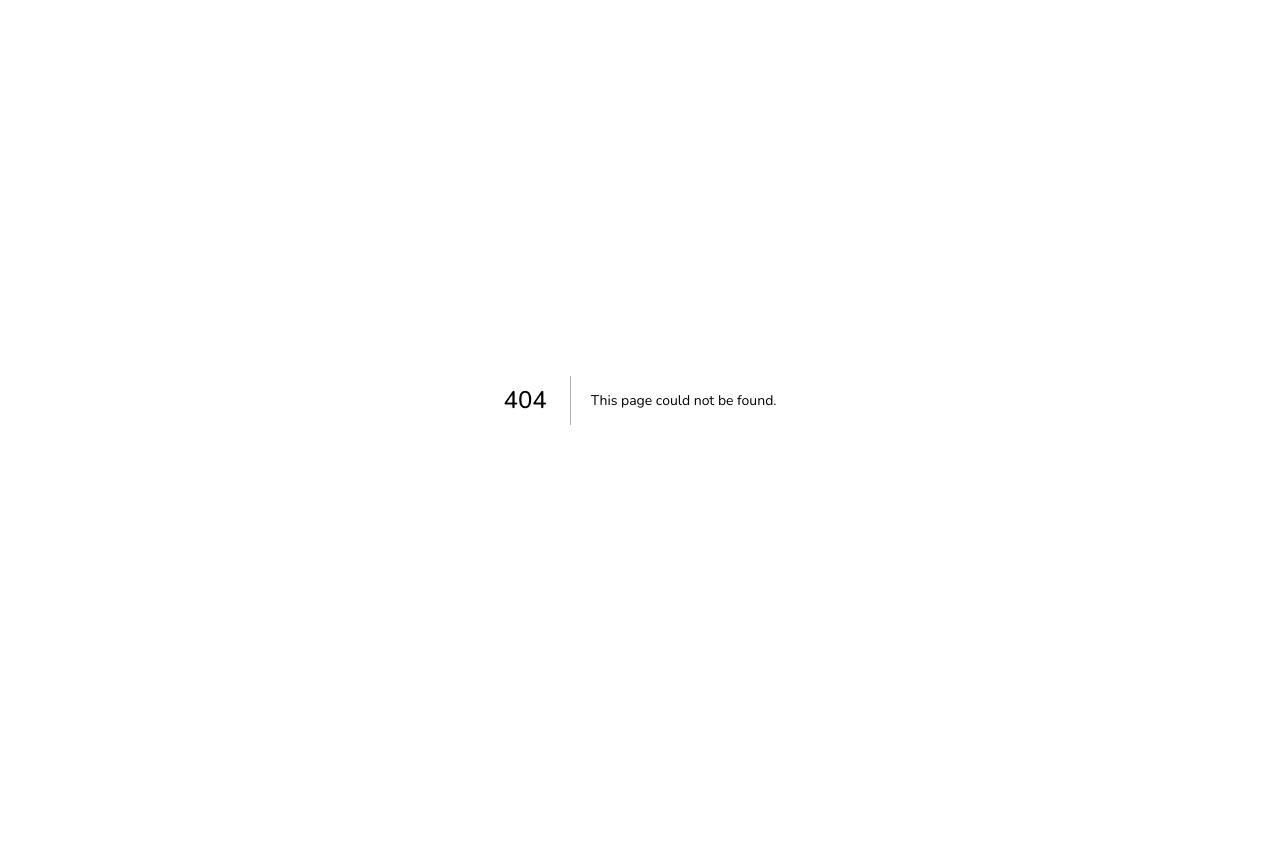
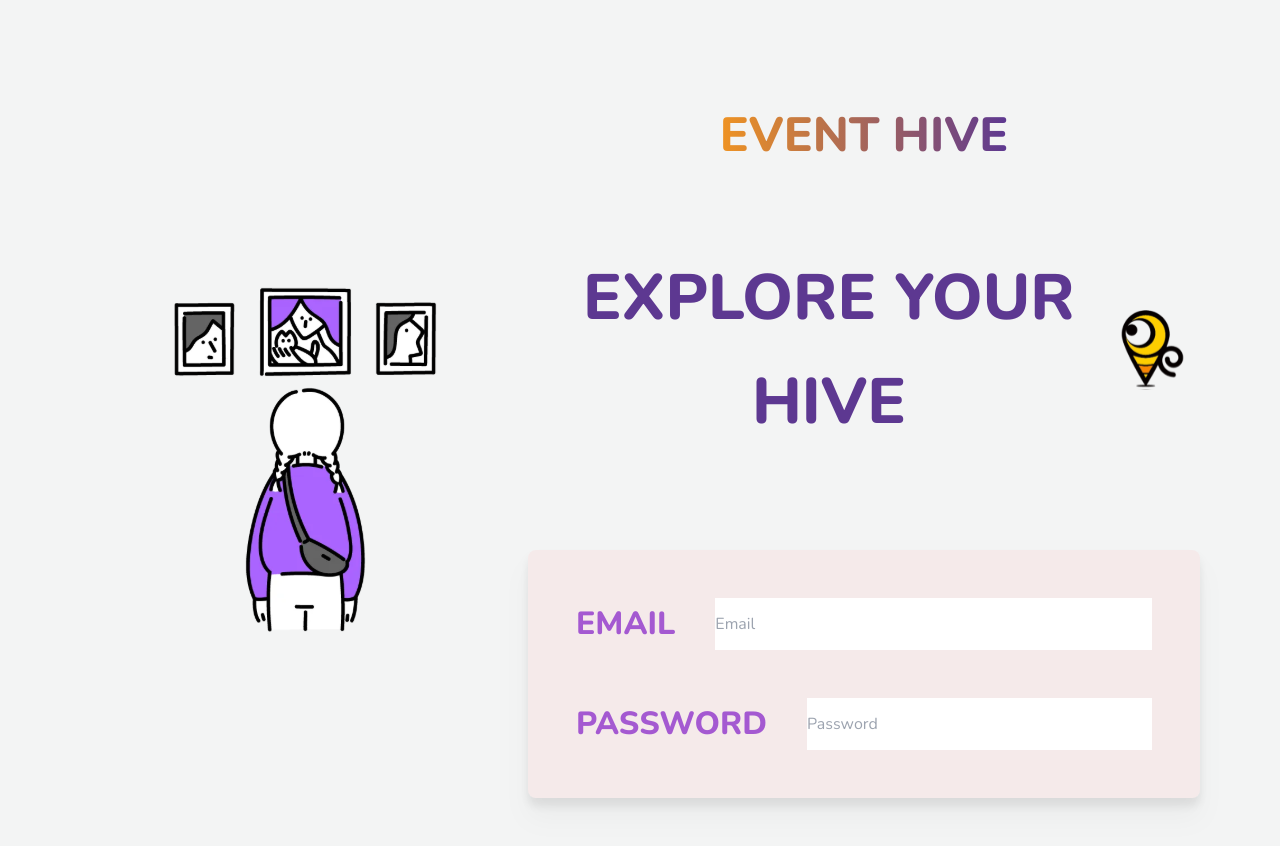
Before and after one commit to faynch/event-hive, a Next.js app: page /login in a window 1280 px wide. Before the commit this address had no page. Shown: the top 846 px of the page. Before the commit the page ends 800 px from the top, so only its background shows below. Built offline with nearby package versions, Linux system fonts and the light colour scheme.

Commit message:
add login page

```diff
--- /dev/null
+++ b/src/component/Login.tsx
@@ -0,0 +1,54 @@
+import Image from 'next/image'
+import LoginImg from '../pages/assets/login.svg'
+import Hive from '../pages/assets/hive.svg'
+
+const Login = () => {
+    return (
+        <div className="h-full max-w-full bg-[#F3F4F4] p-20">
+            <div className="flex flex-col items-center lg:flex-row">
+                <div className="flex w-full max-w-[40%]">
+                    <Image src={LoginImg} alt={'Login'} />
+                </div>
+                <div className="flex w-full max-w-[60%] flex-col items-center gap-6 text-center">
+                    <div className="m-4">
+                        <h3 className="bg-gradient-to-r from-[#EF9323] to-[#5D3891] bg-clip-text text-[2rem] font-extrabold text-transparent lg:text-[3rem]">
+                            EVENT HIVE
+                        </h3>
+                    </div>
+                    <div className="m-4 flex">
+                        <h2 className="align-center m-4 text-[2.5rem] font-extrabold text-[#5D3891] lg:text-[4rem]">
+                            EXPLORE YOUR HIVE
+                        </h2>
+                        <Image src={Hive} alt={'Hive'} />
+                    </div>
+                    <div className="my-10 h-full w-full rounded-lg bg-[#F5EAEA] drop-shadow-xl ">
+                        <div className="flex flex-row p-[3rem]">
+                            <h5 className="mr-10 text-[2rem] font-extrabold text-[#A459D1]">
+                                EMAIL
+                            </h5>
+                            <input
+                                className="w-full"
+                                type="email"
+                                name="email"
+                                placeholder="Email"
+                            />
+                        </div>
+                        <div className="flex flex-row px-[3rem] pb-[3rem]">
+                            <h5 className="mr-10 text-[2rem] font-extrabold text-[#A459D1]">
+                                PASSWORD
+                            </h5>
+                            <input
+                                className="w-full"
+                                type="password"
+                                name="password"
+                                placeholder="Password"
+                            />
+                        </div>
+                    </div>
+                </div>
+            </div>
+        </div>
+    )
+}
+
+export default Login
--- /dev/null
+++ b/src/pages/login.tsx
@@ -0,0 +1,11 @@
+import Login from '../component/Login'
+
+export default function login() {
+    return (
+        <>
+            <section className="bg-[#F3F4F4]">
+                <Login />
+            </section>
+        </>
+    )
+}
```
Also changed, not shown: src/pages/_document.tsx (indentation only), src/pages/assets/hive.svg (added), src/pages/assets/login.svg (added).
